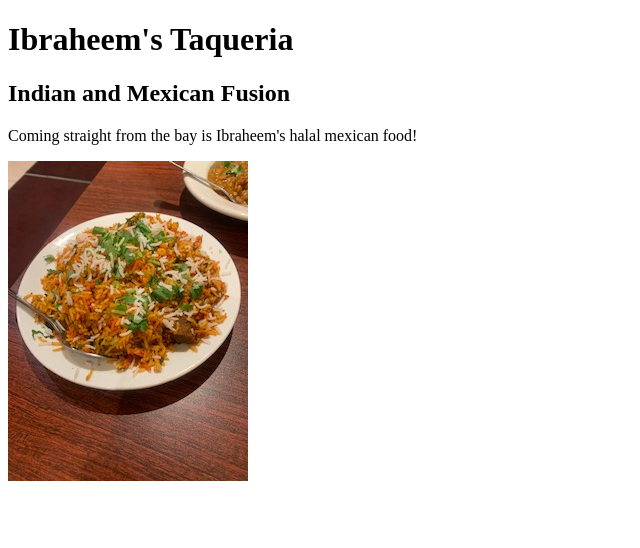
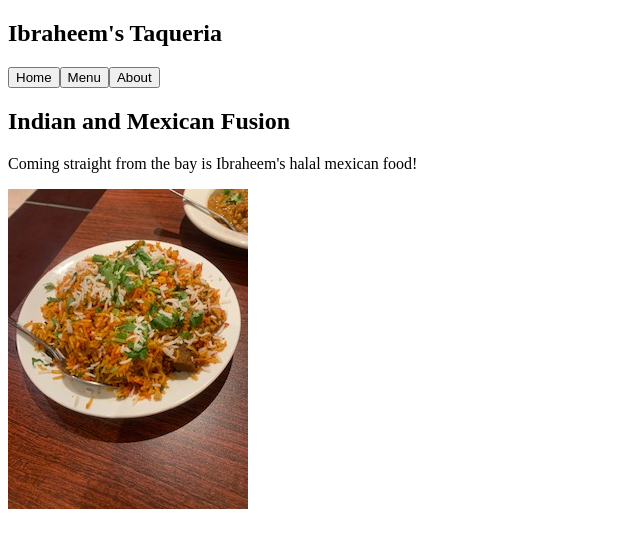
Before and after one commit to kyruken/ibraheems-taqueria, a website built with webpack: page dist/index.html in a window 1280 px wide. Shown: the whole page, without its empty margins (0-640 px from the left). Built offline with nearby package versions, Linux system fonts and the light colour scheme.

Commit message:
add navbar component

```diff
--- a/src/home.js
+++ b/src/home.js
@@ -3,17 +3,14 @@ import Icon from './image0.jpeg';
 export default function header() {
     const header = document.createElement('header');
 
-    const restaurantName = document.createElement('h1');
     const restaurantType = document.createElement('h2');
     const description = document.createElement('p');
     const headerImage = new Image();
 
-    restaurantName.textContent = `Ibraheem's Taqueria`;
     restaurantType.textContent = 'Indian and Mexican Fusion';
     description.textContent = `Coming straight from the bay is Ibraheem's halal mexican food!`;
     headerImage.src = Icon;
 
-    header.appendChild(restaurantName);
     header.appendChild(restaurantType);
     header.appendChild(description);
     header.appendChild(headerImage);
--- a/src/index.js
+++ b/src/index.js
@@ -1,7 +1,9 @@
 import home from './home.js';
+import navbar from './navbar.js';
 
 function initHomePage() {
     const content = document.getElementById("content");
+    document.body.appendChild(navbar());
     document.body.appendChild(home());
 }
 
--- /dev/null
+++ b/src/navbar.js
@@ -0,0 +1,22 @@
+export default function navbar() {
+
+    const nav = document.createElement('nav');
+
+    const restaurantName = document.createElement('h1');
+    const homeButton = document.createElement('button');
+    const menuButton = document.createElement('button');
+    const aboutButton = document.createElement('button');
+
+    restaurantName.textContent = `Ibraheem's Taqueria`;
+    homeButton.textContent = 'Home';
+    menuButton.textContent = 'Menu';
+    aboutButton.textContent = 'About';
+
+    nav.appendChild(restaurantName);
+    nav.appendChild(homeButton);
+    nav.appendChild(menuButton);
+    nav.appendChild(aboutButton);
+
+    return nav;
+
+}
--- a/webpack.config.js
+++ b/webpack.config.js
@@ -4,7 +4,7 @@ module.exports = {
     mode: 'development',
     entry: './src/index.js',
     output: {
-        filename: '[name].bundle.js',
+        filename: 'bundle.js',
         path: path.resolve(__dirname, 'dist'),
     },
     module: {
```
Also changed, not shown: dist/index.html.
